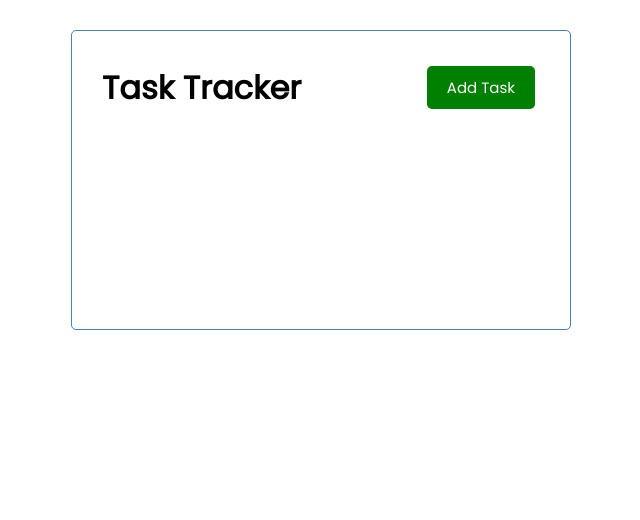
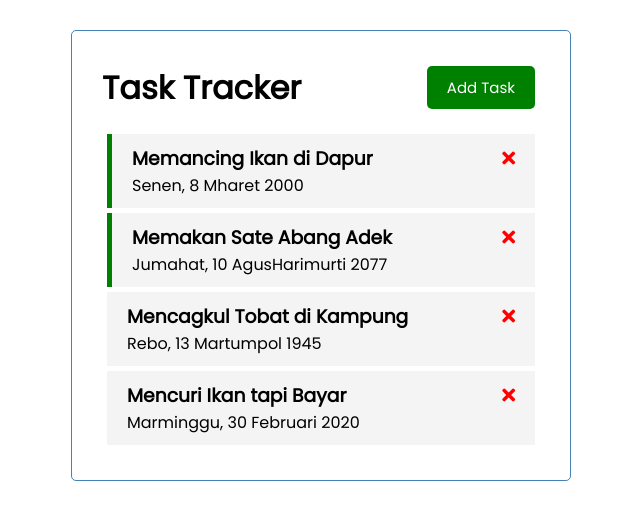
Before and after one commit to williamtobing/vue-task-tracker, a Vue app: page / in a window 1280 px wide. Shown: the top 520 px of the page, without its empty margins (319-959 px from the left). Built offline with nearby package versions, Linux system fonts and the light colour scheme.

Commit message:
static CRU

```diff
--- a/public/index.html
+++ b/public/index.html
@@ -1,15 +1,23 @@
 <!DOCTYPE html>
 <html lang="">
   <head>
-    <meta charset="utf-8">
-    <meta http-equiv="X-UA-Compatible" content="IE=edge">
-    <meta name="viewport" content="width=device-width,initial-scale=1.0">
-    <link rel="icon" href="<%= BASE_URL %>favicon.ico">
+    <meta charset="utf-8" />
+    <meta http-equiv="X-UA-Compatible" content="IE=edge" />
+    <meta name="viewport" content="width=device-width,initial-scale=1.0" />
+    <link
+      rel="stylesheet"
+      href="https://cdnjs.cloudflare.com/ajax/libs/font-awesome/5.15.2/css/all.min.css"
+    />
+    <link rel="icon" href="<%= BASE_URL %>favicon.ico" />
     <title><%= htmlWebpackPlugin.options.title %></title>
   </head>
   <body>
     <noscript>
-      <strong>We're sorry but <%= htmlWebpackPlugin.options.title %> doesn't work properly without JavaScript enabled. Please enable it to continue.</strong>
+      <strong
+        >We're sorry but <%= htmlWebpackPlugin.options.title %> doesn't work
+        properly without JavaScript enabled. Please enable it to
+        continue.</strong
+      >
     </noscript>
     <div id="app"></div>
     <!-- built files will be auto injected -->
--- a/src/App.vue
+++ b/src/App.vue
@@ -1,16 +1,19 @@
 <template>
   <div class="container">
     <Header title="Task Tracker" />
+    <Tasks @delete-task="deleteTask" :tasks="tasks" />
   </div>
 </template>
 
 <script>
 import Header from "./components/Header";
+import Tasks from "./components/Tasks";
 
 export default {
   name: "App",
   components: {
     Header,
+    Tasks,
   },
   data() {
     return {
@@ -44,6 +47,13 @@
         reminder: false,
       },
     ];
+  },
+  methods: {
+    deleteTask(id) {
+      if (confirm("Are you sure?")) {
+        this.tasks = this.tasks.filter((task) => task.id !== id);
+      }
+    },
   },
 };
 </script>
--- /dev/null
+++ b/src/components/Task.vue
@@ -0,0 +1,45 @@
+<template>
+  <div :class="[task.reminder ? 'reminder' : '', 'task']">
+    <h3>
+      {{ task.text }}
+      <i @click="onDelete(task.id)" class="fas fa-times"></i>
+    </h3>
+    <p>
+      {{ task.day }}
+    </p>
+  </div>
+</template>
+
+<script>
+export default {
+  name: "Task",
+  props: {
+    task: Object,
+  },
+  methods: {
+    onDelete(id) {
+      this.$emit("delete-task");
+    },
+  },
+};
+</script>
+
+<style scope>
+.fas {
+  color: red;
+}
+.task {
+  background: #f4f4f4;
+  margin: 5px;
+  padding: 10px 20px;
+  cursor: pointer;
+}
+.task.reminder {
+  border-left: 5px solid green;
+}
+.task h3 {
+  display: flex;
+  align-items: center;
+  justify-content: space-between;
+}
+</style>
--- /dev/null
+++ b/src/components/Tasks.vue
@@ -0,0 +1,20 @@
+<template>
+  <div :key="task.id" v-for="task in tasks">
+    <Task @delete-task="$emit('delete-task', task.id)" :task="task" />
+  </div>
+</template>
+
+<script>
+import Task from "./Task";
+
+export default {
+  name: "Tasks",
+  props: {
+    tasks: Array,
+  },
+  components: {
+    Task,
+  },
+  emits: ["delete-task", "toggle-reminder"],
+};
+</script>
```
